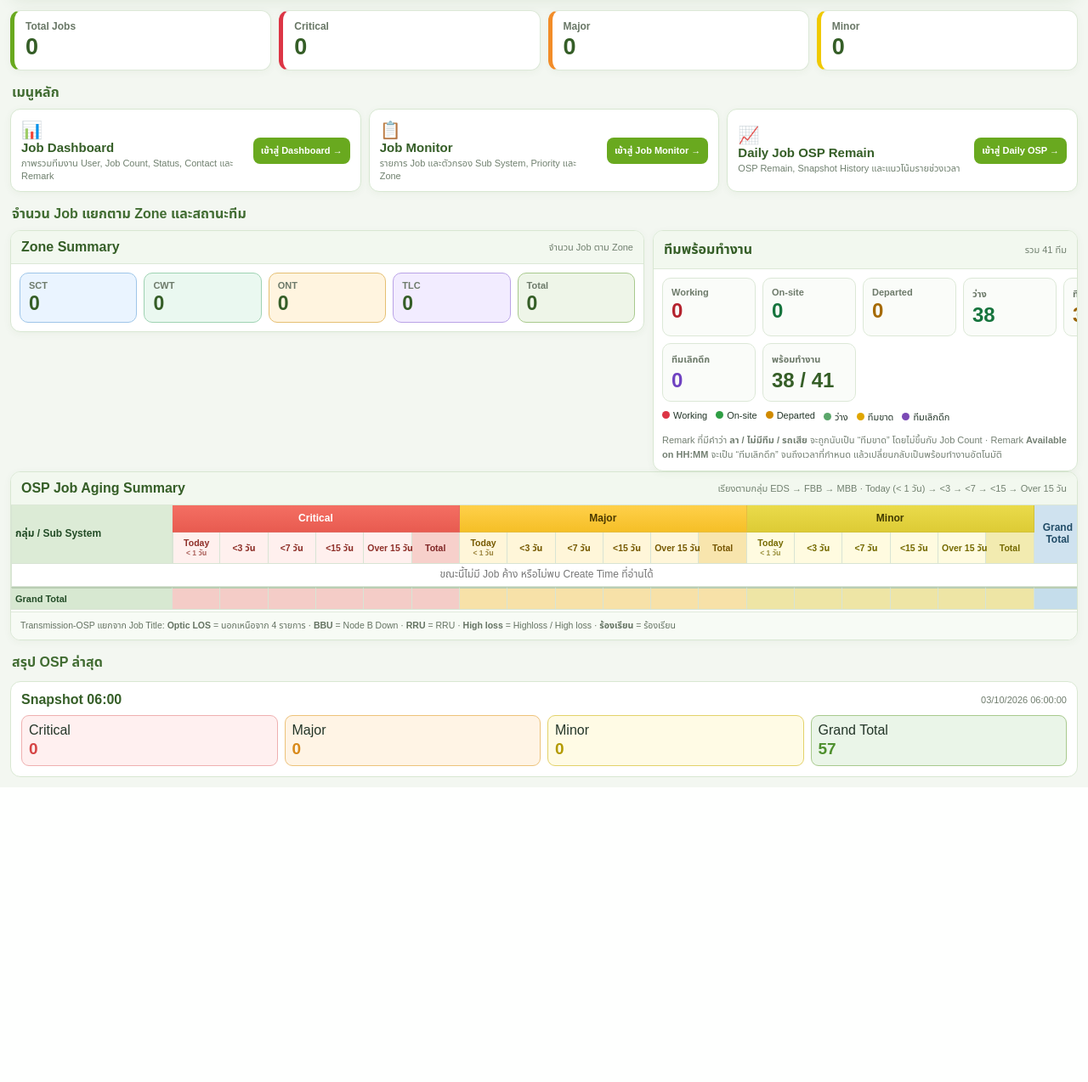
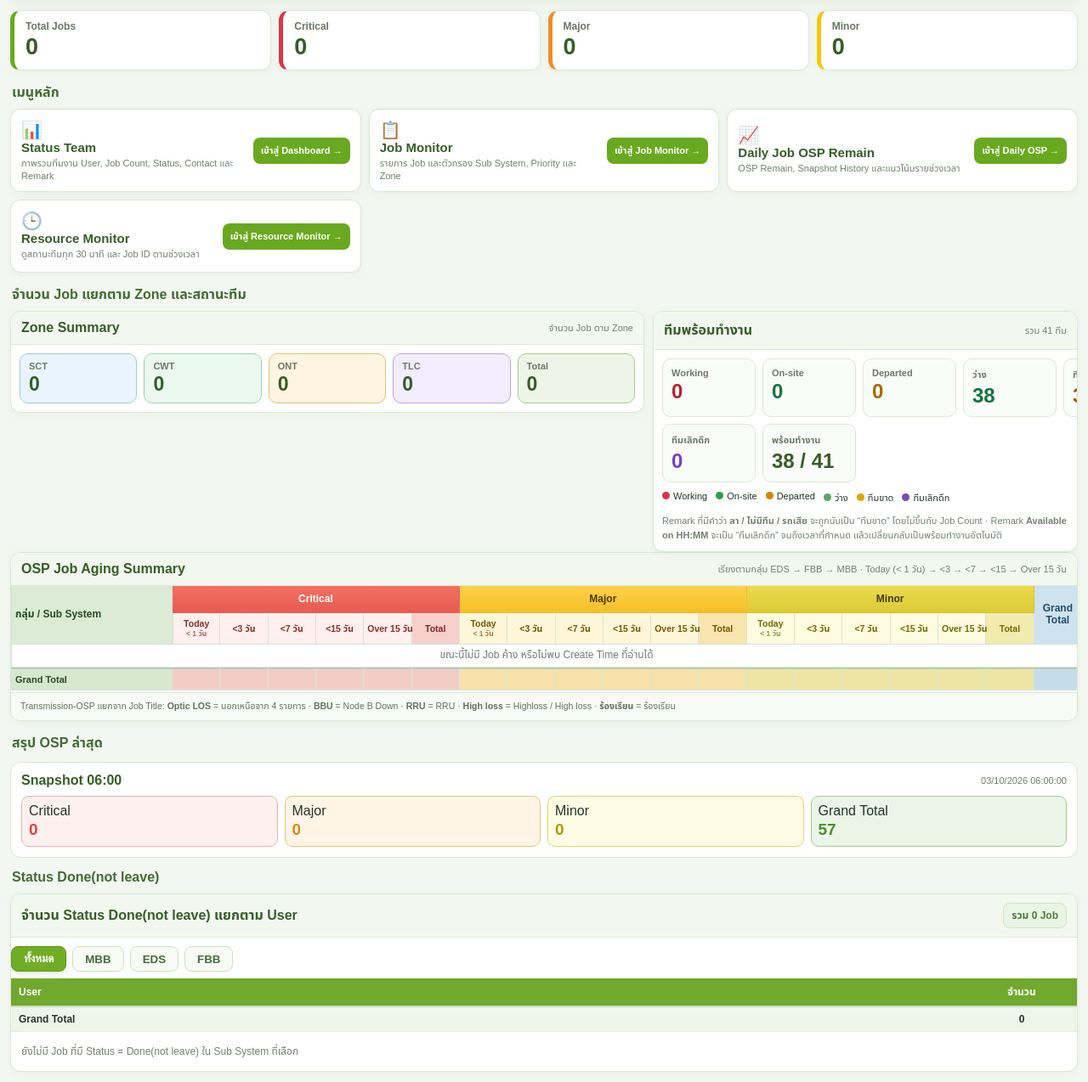
Before and after one commit to parinyko/osp-dashboard2, a Flask app: page / in a window 1280 px wide. Shown: the part 98-1372 px from the top of the page at 85% size. Before the commit the page ends 1025 px from the top, so only its background shows below. Run offline with Flask 3, Linux system fonts and the light colour scheme.

Commit message:
Add files via upload

```diff
--- a/templates/home.html
+++ b/templates/home.html
@@ -107,6 +107,10 @@ h1{margin:0;color:#4f8f18;font-size:28px;font-weight:900}.subtitle{margin-top:4p
 .osp-age-table .age-label{display:block;font-size:11px;font-weight:900}
 .osp-age-table .age-sub{display:block;margin-top:2px;font-size:9px;font-weight:700;opacity:.78}
 .osp-age-note{padding:8px 11px;color:#647262;font-size:10.5px;background:#f7fbf5;border-top:1px solid #dfe9db}
+.done-summary{margin-top:10px;background:#fff;border:1px solid #d8e7d2;border-radius:12px;overflow:hidden;box-shadow:0 2px 10px rgba(50,90,40,.05)}
+.done-summary-head{display:flex;justify-content:space-between;align-items:center;gap:10px;padding:10px 12px;background:#f2f8ef;border-bottom:1px solid #dce8d7}
+.done-summary-title{font-weight:900;color:#355e27}.done-summary-total{font-size:12px;font-weight:900;color:#4f7d3d;background:#eaf5e5;border:1px solid #cfe2c7;border-radius:8px;padding:5px 9px}
+.done-table{width:100%;border-collapse:collapse;font-size:12px}.done-table th{background:#70a92d;color:#fff;padding:7px 9px;text-align:left}.done-table th:last-child,.done-table td:last-child{text-align:center;width:130px}.done-table td{padding:7px 9px;border-bottom:1px solid #e7eee4}.done-table tbody tr:nth-child(even){background:#fafcf9}.done-table tfoot td{font-weight:900;background:#eef6ea;border-top:2px solid #c8dcc1}.done-empty{padding:14px 12px;color:#748073;font-size:12px}
 @media(max-width:700px){
  .osp-age-table{min-width:1220px}
  .osp-age-table th,.osp-age-table td{padding:6px 3px}
@@ -131,6 +135,11 @@ h1{margin:0;color:#4f8f18;font-size:28px;font-weight:900}.subtitle{margin-top:4p
  .osp-age-table-v3{min-width:1260px}
  .osp-age-table-v3 .subsystem-head,.osp-age-table-v3 td.subsystem-cell{min-width:180px;width:180px}
 }
+
+.done-filter-bar{display:flex;gap:7px;flex-wrap:wrap;margin:10px 0 8px}
+.done-filter{border:1px solid #cfe3bf;background:#f7fbf3;color:#456b3d;border-radius:8px;padding:6px 14px;font-weight:800;cursor:pointer}
+.done-filter:hover{background:#eaf5e3}
+.done-filter.active{background:#6fae24;color:#fff;border-color:#5b9819;box-shadow:0 2px 7px rgba(73,128,37,.18)}
 </style>
 </head>
 <body>
@@ -146,9 +155,10 @@ h1{margin:0;color:#4f8f18;font-size:28px;font-weight:900}.subtitle{margin-top:4p
 
 <div class="section-title">เมนูหลัก</div>
 <section class="nav">
-<a class="nav-card" href="/dashboard"><div><div class="icon">📊</div><div class="nav-title">Job Dashboard</div><div class="nav-desc">ภาพรวมทีมงาน User, Job Count, Status, Contact และ Remark</div></div><span class="go">เข้าสู่ Dashboard →</span></a>
+<a class="nav-card" href="/dashboard"><div><div class="icon">📊</div><div class="nav-title">Status Team</div><div class="nav-desc">ภาพรวมทีมงาน User, Job Count, Status, Contact และ Remark</div></div><span class="go">เข้าสู่ Dashboard →</span></a>
 <a class="nav-card" href="/job_monitor"><div><div class="icon">📋</div><div class="nav-title">Job Monitor</div><div class="nav-desc">รายการ Job และตัวกรอง Sub System, Priority และ Zone</div></div><span class="go">เข้าสู่ Job Monitor →</span></a>
 <a class="nav-card" href="/daily_osp_remain"><div><div class="icon">📈</div><div class="nav-title">Daily Job OSP Remain</div><div class="nav-desc">OSP Remain, Snapshot History และแนวโน้มรายช่วงเวลา</div></div><span class="go">เข้าสู่ Daily OSP →</span></a>
+<a class="nav-card" href="/resource_monitor"><div><div class="icon">🕒</div><div class="nav-title">Resource Monitor</div><div class="nav-desc">ดูสถานะทีมทุก 30 นาที และ Job ID ตามช่วงเวลา</div></div><span class="go">เข้าสู่ Resource Monitor →</span></a>
 </section>
 
 <div class="section-title">จำนวน Job แยกตาม Zone และสถานะทีม</div>
@@ -263,6 +273,30 @@ h1{margin:0;color:#4f8f18;font-size:28px;font-weight:900}.subtitle{margin-top:4p
 
 <div class="section-title">สรุป OSP ล่าสุด</div>
 <section class="osp">{% if latest_osp %}<div class="osp-head"><div class="osp-title">Snapshot {{ latest_osp.get('slot','-') }}</div><div class="osp-meta">{{ latest_osp.get('timestamp','-') }}</div></div><div class="osp-grid"><div class="osp-item">Critical<b>{{ latest_osp.get('totals',{}).get('critical',0) }}</b></div><div class="osp-item">Major<b>{{ latest_osp.get('totals',{}).get('major',0) }}</b></div><div class="osp-item">Minor<b>{{ latest_osp.get('totals',{}).get('minor',0) }}</b></div><div class="osp-item">Grand Total<b>{{ latest_osp.get('totals',{}).get('grand_total',0) }}</b></div></div>{% else %}<div class="empty">ยังไม่มีข้อมูล Snapshot Daily OSP</div>{% endif %}</section>
+
+<div class="section-title">Status Done(not leave)</div>
+<section class="done-summary" id="doneSummarySection">
+  <div class="done-summary-head">
+    <div class="done-summary-title">จำนวน Status Done(not leave) แยกตาม User</div>
+    <div class="done-summary-total" id="doneSummaryTotal">รวม {{ done_not_leave_total }} Job</div>
+  </div>
+
+  <div class="done-filter-bar">
+    <button type="button" class="done-filter active" data-group="all">ทั้งหมด</button>
+    <button type="button" class="done-filter" data-group="mbb">MBB</button>
+    <button type="button" class="done-filter" data-group="eds">EDS</button>
+    <button type="button" class="done-filter" data-group="fbb">FBB</button>
+  </div>
+
+  <div class="table-scroll">
+    <table class="done-table">
+      <thead><tr><th>User</th><th>จำนวน</th></tr></thead>
+      <tbody id="doneSummaryBody"></tbody>
+      <tfoot><tr><td>Grand Total</td><td id="doneSummaryGrandTotal">{{ done_not_leave_total }}</td></tr></tfoot>
+    </table>
+    <div class="done-empty" id="doneSummaryEmpty" style="display:none">ยังไม่มี Job ที่มี Status = Done(not leave) ใน Sub System ที่เลือก</div>
+  </div>
+</section>
 </div>
 
 <script>
@@ -298,5 +332,43 @@ document.addEventListener("DOMContentLoaded", function(){
 });
 </script>
 
+
+<script>
+document.addEventListener('DOMContentLoaded', function(){
+  const data = {{ done_not_leave_by_group|tojson }};
+  const body = document.getElementById('doneSummaryBody');
+  const total = document.getElementById('doneSummaryTotal');
+  const grand = document.getElementById('doneSummaryGrandTotal');
+  const empty = document.getElementById('doneSummaryEmpty');
+
+  function render(group){
+    const item = data[group] || {total:0, rows:[]};
+    body.innerHTML = '';
+    (item.rows || []).forEach(function(r){
+      const tr = document.createElement('tr');
+      const tdUser = document.createElement('td');
+      const tdCount = document.createElement('td');
+      tdUser.textContent = r.user;
+      tdCount.textContent = r.count;
+      tr.appendChild(tdUser);
+      tr.appendChild(tdCount);
+      body.appendChild(tr);
+    });
+    total.textContent = 'รวม ' + item.total + ' Job';
+    grand.textContent = item.total;
+    empty.style.display = (item.total === 0) ? 'block' : 'none';
+  }
+
+  document.querySelectorAll('.done-filter').forEach(function(btn){
+    btn.addEventListener('click', function(){
+      document.querySelectorAll('.done-filter').forEach(function(b){ b.classList.remove('active'); });
+      btn.classList.add('active');
+      render(btn.dataset.group);
+    });
+  });
+
+  render('all');
+});
+</script>
 </body>
 </html>
```
Also changed, not shown: templates/resource_monitor.html (added, +48 -0 lines).
